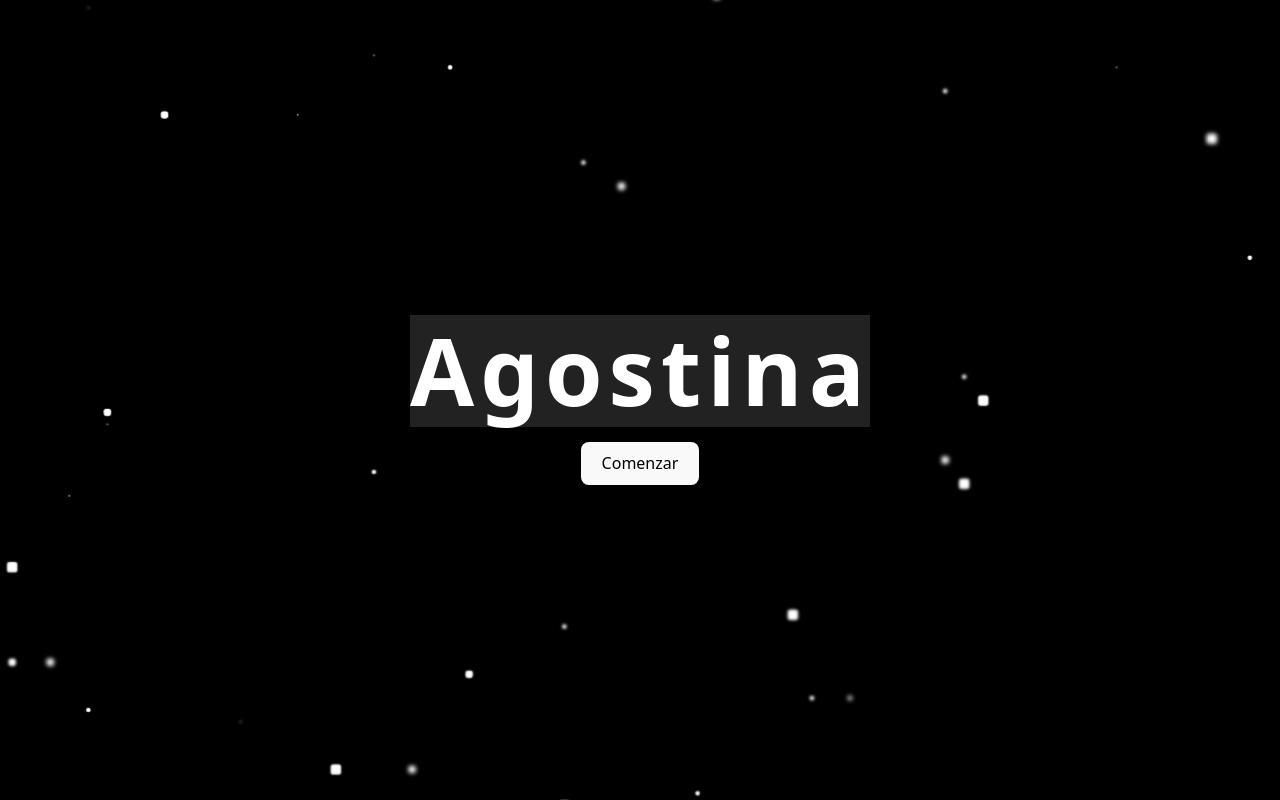
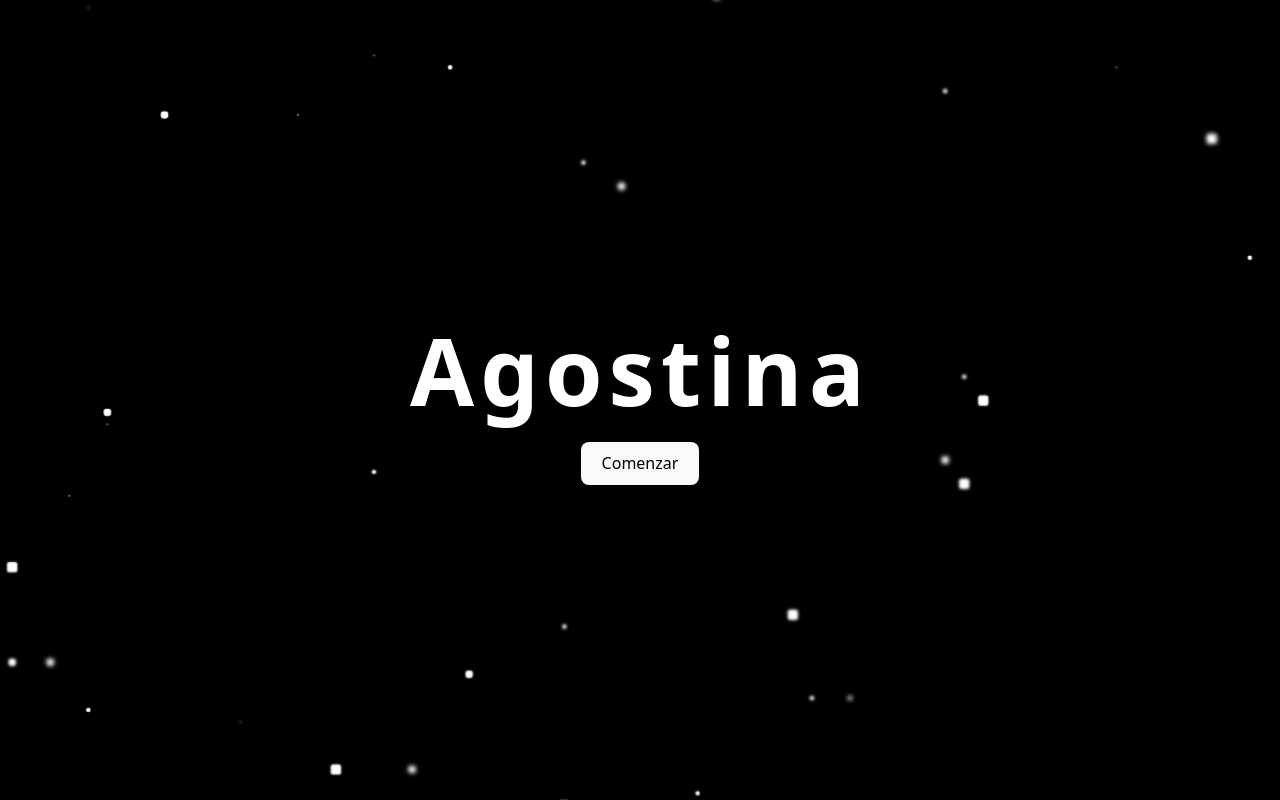
Before and after one commit to rodrigoalonso91/Initiative-tracker, a React (Vite) app: page / in a window 1280 px wide. Built offline with nearby package versions, Linux system fonts and the light colour scheme.

Commit message:
💄 Add glitch effect

```diff
--- a/src/components/Glitch.jsx
+++ b/src/components/Glitch.jsx
@@ -1,9 +1,68 @@
-import '../style/HomePage.css'
+import styled, { keyframes } from 'styled-components';
 
 export const Glitch = ({ text }) => {
+
     return (
-        <div class="glitch-wrapper">
-            <div class="glitch">{text}</div>
-        </div>
+        <GlitchWrapper>
+            <GlitchFx>{text}</GlitchFx>
+        </GlitchWrapper>
     )
 }
+
+const GlitchWrapper = styled.div`
+  width: 100%;
+  height: 100%;
+  display: flex;
+  align-items: center;
+  justify-content: center;
+  text-align: center;
+  /* background-color: #222; */
+  flex-direction: column;
+  gap: 10px;
+`;
+
+const shift = keyframes`
+  0%, 40%, 44%, 58%, 61%, 65%, 69%, 73%, 100% {
+    transform: skewX(0deg);
+  }
+
+  41% {
+    transform: skewX(10deg);
+  }
+
+  42% {
+    transform: skewX(-10deg);
+  }
+
+  59% {
+    transform: skewX(40deg) skewY(10deg);
+  }
+
+  60% {
+    transform: skewX(-40deg) skewY(-10deg);
+  }
+
+  63% {
+    transform: skewX(10deg) skewY(-5deg);
+  }
+
+  70% {
+    transform: skewX(-50deg) skewY(-20deg);
+  }
+
+  71% {
+    transform: skewX(10deg) skewY(-10deg);
+  }
+`;
+
+const GlitchFx = styled.div`
+  position: relative;
+  font-size: 93px;
+  font-weight: 700;
+  line-height: 1.2;
+  color: #fff;
+  letter-spacing: 6px;
+  animation: ${shift} 4s ease-in-out infinite alternate;
+  transform: skewX(0deg);
+  z-index: 1;
+`;
--- a/src/main.jsx
+++ b/src/main.jsx
@@ -1,11 +1,10 @@
 import React from 'react'
 import ReactDOM from 'react-dom/client'
 import './index.css'
-import { IniciativeTracker } from './IniciativeTracker'
 import { HomePage } from './pages/HomePage'
 
 ReactDOM.createRoot(document.getElementById('root')).render(
   <React.StrictMode>
-    <HomePage/>
+      <HomePage/>
   </React.StrictMode>,
 )
```
